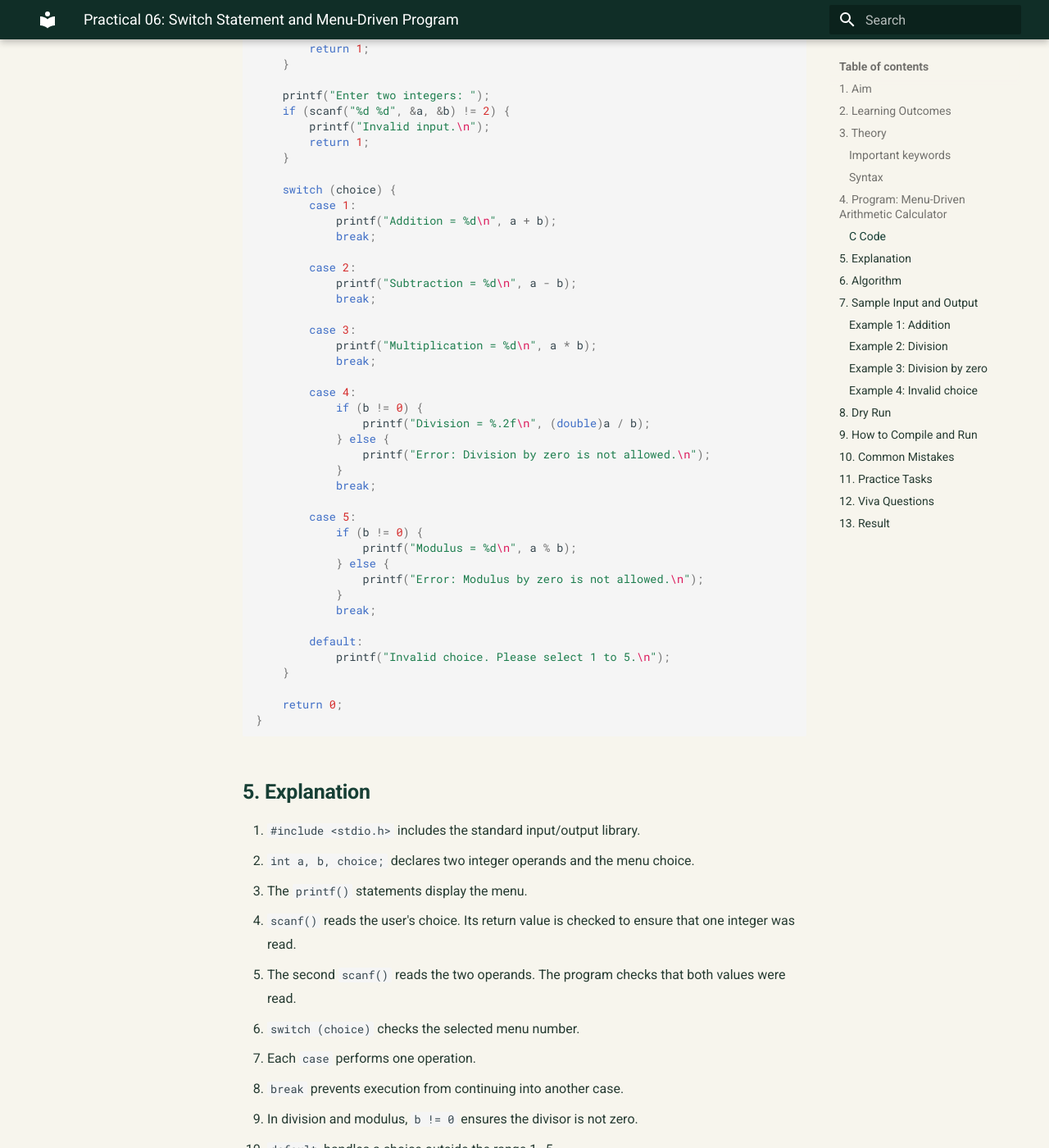
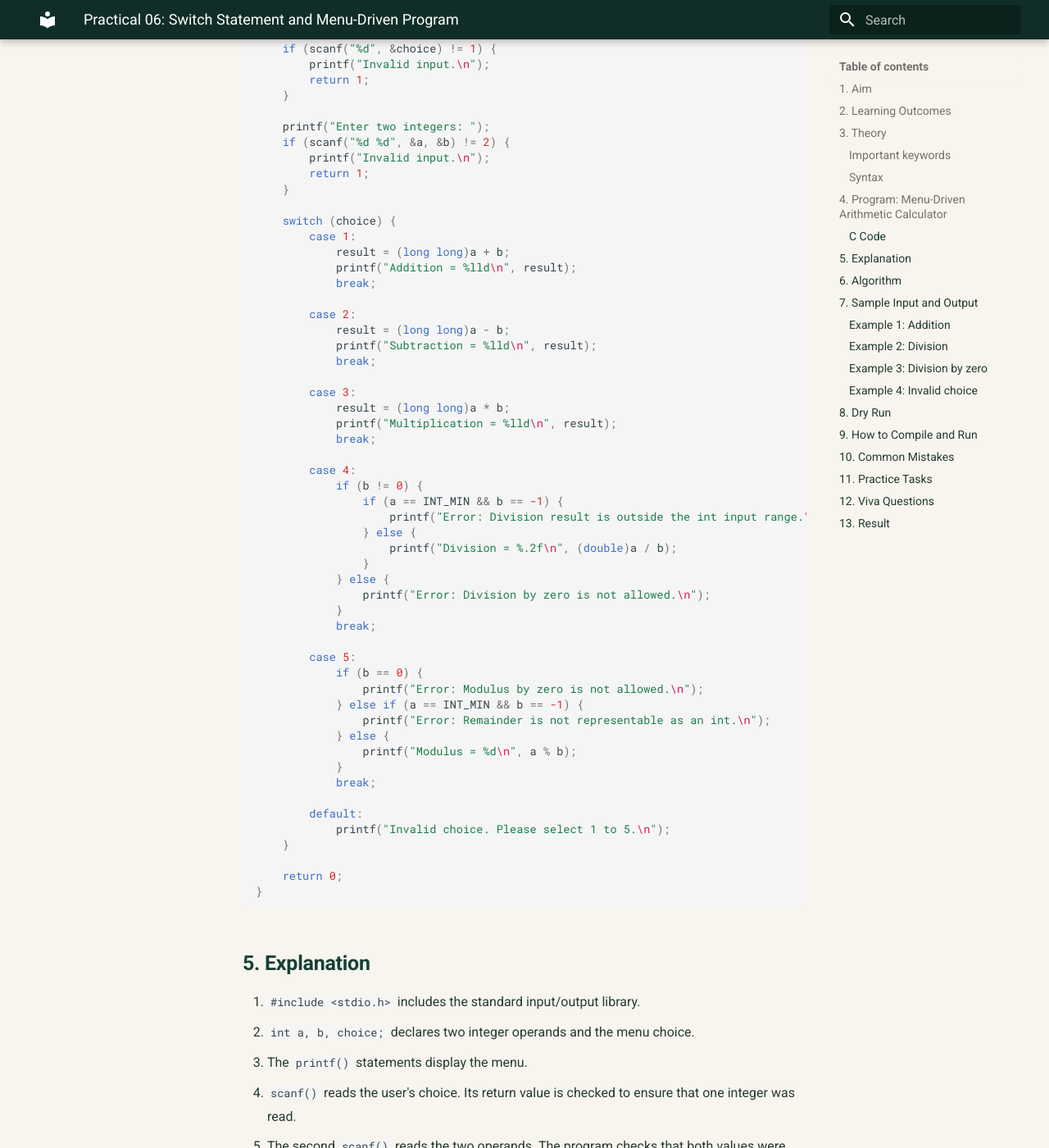
Before and after one commit to taimiyatahsin0-png/nu-cse-notes-store, an MkDocs documentation site: the page built from docs/subjects/spl-lab/06-switch-statement-menu-driven.md, in a window 1280 px wide and 1400 px high, scrolled down 2458 px. Shown: the whole window at 82% size. Built offline with MkDocs 1.6.1 and Material for MkDocs 9.7.7, drawn with Linux system fonts in a browser that asks for light colours; some of the changed text lies outside the part shown.

Commit message:
Harden Practical 06 calculator arithmetic edge cases

````diff
--- a/docs/subjects/spl-lab/06-switch-statement-menu-driven.md
+++ b/docs/subjects/spl-lab/06-switch-statement-menu-driven.md
@@ -65,9 +65,11 @@ The program below takes two integers and lets the user choose an arithmetic oper
 
 ```c
 #include <stdio.h>
+#include <limits.h>
 
 int main(void) {
     int a, b, choice;
+    long long result;
 
     printf("===== MENU =====\n");
     printf("1. Addition\n");
@@ -90,30 +92,39 @@ int main(void) {
 
     switch (choice) {
         case 1:
-            printf("Addition = %d\n", a + b);
+            result = (long long)a + b;
+            printf("Addition = %lld\n", result);
             break;
 
         case 2:
-            printf("Subtraction = %d\n", a - b);
+            result = (long long)a - b;
+            printf("Subtraction = %lld\n", result);
             break;
 
         case 3:
-            printf("Multiplication = %d\n", a * b);
+            result = (long long)a * b;
+            printf("Multiplication = %lld\n", result);
             break;
 
         case 4:
             if (b != 0) {
-                printf("Division = %.2f\n", (double)a / b);
+                if (a == INT_MIN && b == -1) {
+                    printf("Error: Division result is outside the int input range.\n");
+                } else {
+                    printf("Division = %.2f\n", (double)a / b);
+                }
             } else {
                 printf("Error: Division by zero is not allowed.\n");
             }
             break;
 
         case 5:
-            if (b != 0) {
+            if (b == 0) {
+                printf("Error: Modulus by zero is not allowed.\n");
+            } else if (a == INT_MIN && b == -1) {
+                printf("Error: Remainder is not representable as an int.\n");
+            } else {
                 printf("Modulus = %d\n", a % b);
-            } else {
-                printf("Error: Modulus by zero is not allowed.\n");
             }
             break;
 
@@ -148,7 +159,7 @@ int main(void) {
 4. Read two integer numbers.
 5. Check the choice using a `switch` statement.
 6. Perform the selected operation.
-7. Before division or modulus, check whether the second number is zero.
+7. Before division or modulus, check whether the second number is zero; also handle the `INT_MIN` and `-1` edge case.
 8. If the choice is invalid, display an error message.
 9. Stop.
 
@@ -237,7 +248,7 @@ If GCC is not installed or configured, use the C compiler/IDE available in your
 - Writing duplicate case values.
 - Using a non-constant expression as a case label.
 - Forgetting to handle invalid menu choices with `default`.
-- Dividing by zero or calculating modulus by zero.
+- Dividing by zero, calculating modulus by zero, or overlooking the `INT_MIN` and `-1` edge case.
 - Using `%` with floating-point values.
 - Forgetting the address operator `&` in `scanf()`.
 
````
Also changed, not shown: other parts of docs/subjects/spl-lab/06-switch-statement-menu-driven.md (+1 -1 lines).
